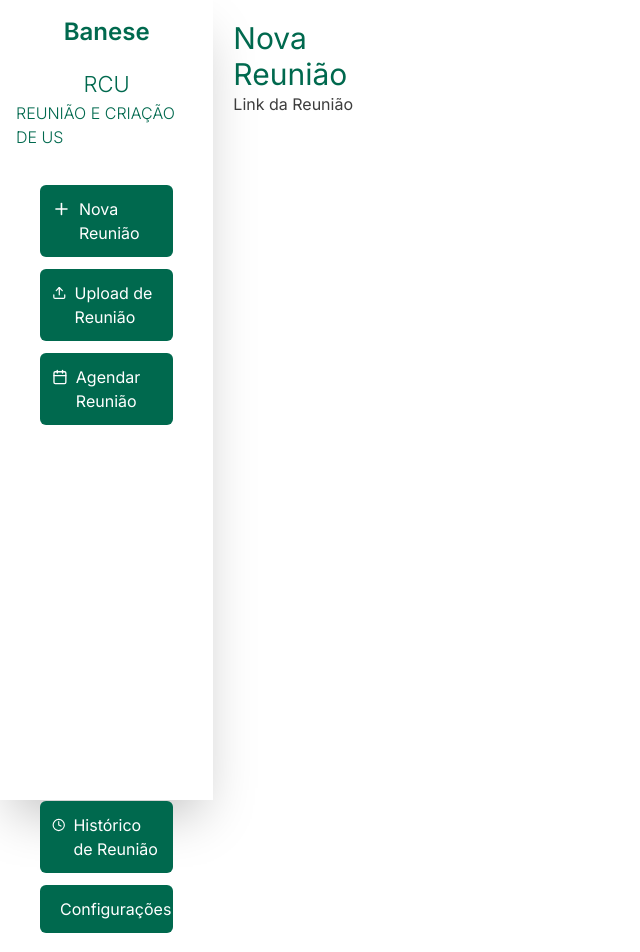
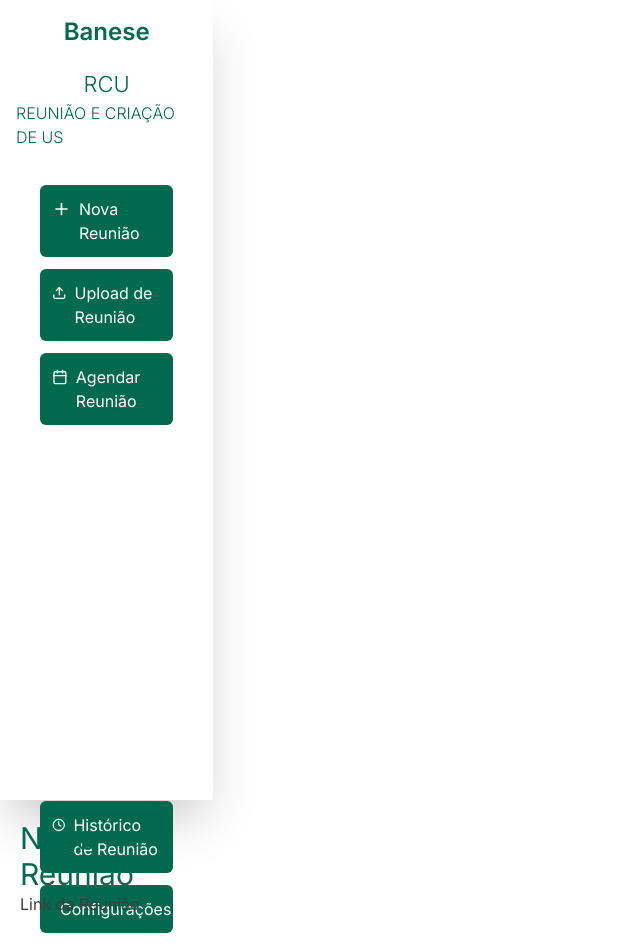
Before and after one commit to lhelheo/TestingLayout, a Next.js app: page /nova-reuniao in a window 1280 px wide. Shown: the top 952 px of the page, without its empty margins (0-640 px from the left). Built offline with nearby package versions, Linux system fonts and the light colour scheme.

Commit message:
testings config in componentes and home page

```diff
--- /dev/null
+++ b/src/app/components/button/index.tsx
@@ -0,0 +1,21 @@
+import { useRouter } from "next/navigation";
+import { ElementType } from "react";
+
+interface ButtonProps {
+    children?: React.ReactNode;
+    onClick?: () => void;
+    icon?: ElementType
+    text?: string;
+}
+
+export default function Button(props: ButtonProps) {
+    return (
+        <span
+            className="bg-[#00694e] text-[#133601] p-3 rounded-md flex my-3 cursor-pointer gap-2 hover:bg-black hover:border hover:border-bg-[#00694e] ease-linear transition-all"
+            onClick={props.onClick}
+        >
+            {props.icon && <props.icon className="text-white" />}
+            <p className="text-white">{props.text}</p>
+        </span>
+    );
+}
--- a/src/app/page.tsx
+++ b/src/app/page.tsx
@@ -1,6 +1,7 @@
 "use client"
 import { Calendar, Clock, Plus, Settings, Upload } from "lucide-react";
 import { useRouter } from "next/navigation";
+import Button from "./components/button";
 
 interface HomeProps {
   outletContent: React.ReactNode;
@@ -9,8 +10,8 @@ interface HomeProps {
 export default function Home( {outletContent} : HomeProps) {
   const router = useRouter()
   return (
-    <>
-      <div className="grid grid-cols-6">
+    <div className="grid grid-cols-6">
+      <div>
         <div className="shadow-2xl h-screen p-4">
           <p className="flex justify-center text-[#00694e] font-semibold text-2xl">Banese</p>
           <div className="text-white font-light flex flex-col justify-center items-center pt-5">
@@ -21,45 +22,34 @@ export default function Home( {outletContent} : HomeProps) {
             <div className="flex flex-col gap-6 justify-between h-full">
 
               <div>
-                <p
-                  className="bg-[#00694e] text-[#133601] p-3 rounded-md flex my-3 cursor-pointer gap-2"
+                <Button
+                  icon={Plus}
                   onClick={() => router.push('/nova-reuniao')}
-                >
-                  <Plus  className="text-white"/>
-                  <span className="text-white">Nova Reunião</span>
-                </p>
-                <p
-                  className="bg-[#00694e] text-[#133601] p-3 rounded-md flex my-3 cursor-pointer gap-2"
+                  text="Nova Reunião">
+                </Button>
+                <Button
+                  icon={Upload}
                   onClick={() => router.push('/upload-reuniao')}
-                >
-                  <Upload className="text-white"/>
-                  <span className="text-white">Upload de Reunião</span>
-                </p>
-
-                <p
-                  className="bg-[#00694e] text-[#133601] p-3 rounded-md flex my-3 cursor-pointer gap-2"
+                  text="Upload de Reunião">
+                </Button>
+                <Button
+                  icon={Calendar}
                   onClick={() => router.push('/agendar-reuniao')}
-                >
-                  <Calendar className="text-white"/>
-                  <span className="text-white">Agendar Reunião</span>
-                </p>
+                  text="Agendar Reunião">
+                </Button>
               </div>
 
               <div>
-                <span
-                  className="bg-[#00694e] text-[#133601] p-3 rounded-md flex my-3 cursor-pointer gap-2"
+                <Button
+                  icon={Clock}
                   onClick={() => router.push('/historico-reuniao')}
-                >
-                  <Clock className="text-white"/>
-                  <p className="text-white">Histórico de Reunião</p>
-                </span>
-                <p
-                  className="bg-[#00694e] text-[#133601] p-3 rounded-md flex my-3 cursor-pointer gap-2"
+                  text="Histórico de Reunião">
+                </Button>
+                <Button
+                  icon={Settings}
                   onClick={() => router.push('/configuracoes')}
-                >
-                  <Settings className="text-white"/>
-                  <span className="text-white">Configurações</span>
-                </p>
+                  text="Configurações">
+                </Button>
               </div>
 
               </div>
@@ -71,6 +61,6 @@ export default function Home( {outletContent} : HomeProps) {
         </div>
 
       </div>
-    </>
+    </div>
   );
 }
```
